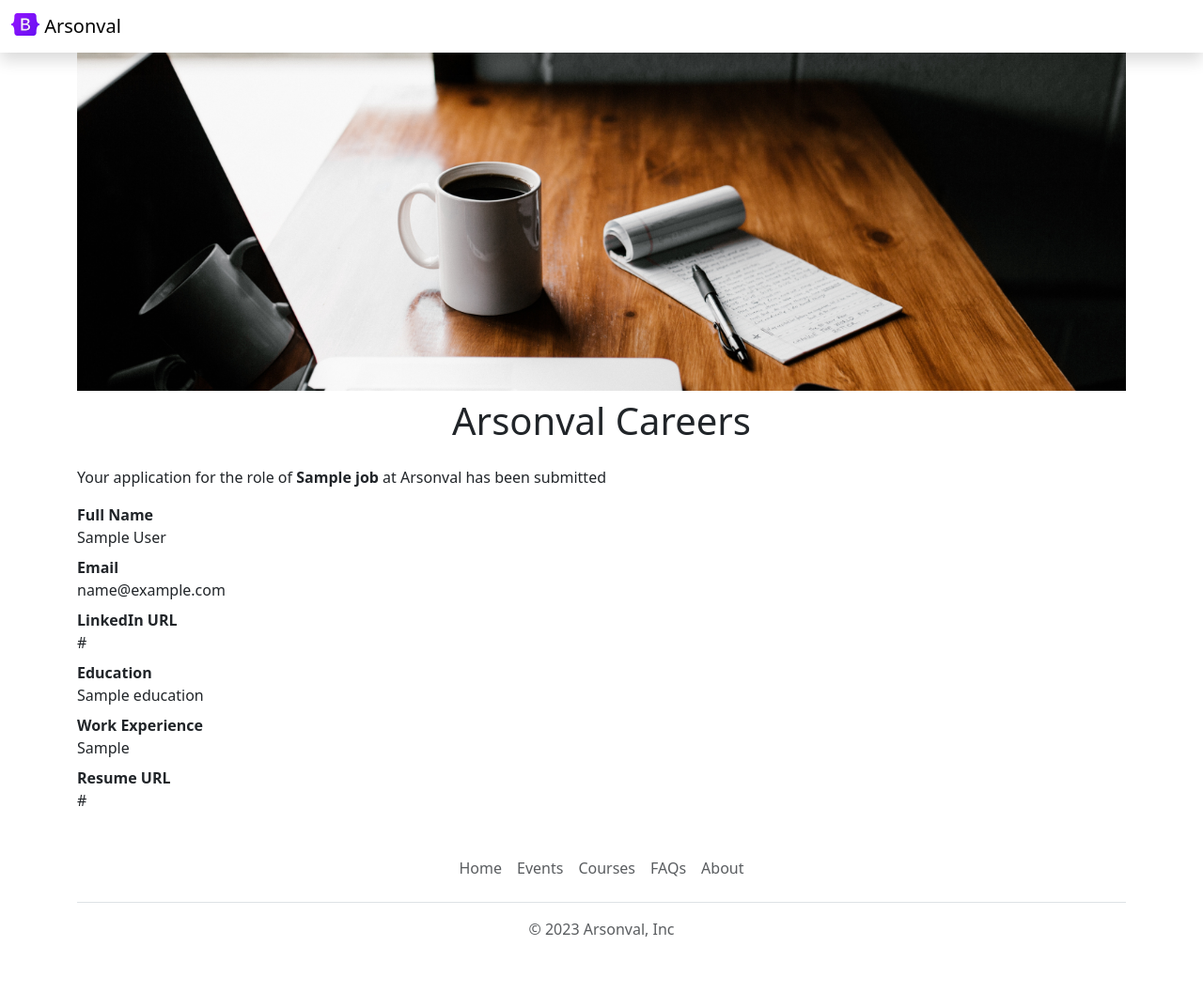
After one commit to Arsene-A/job-website-v2, a Flask app: template templates/application_submitted.html in a window 1280 px wide. The commit adds this page. Shown: the whole page at 94% size. Run offline with Flask 3, Linux system fonts and the light colour scheme; the template is opened without the code that fills it: most values are stand-ins (such as "Sample title", 1, 10 or a date in 2020).

Commit message:
store application in database

```diff
--- a/app.py
+++ b/app.py
@@ -1,5 +1,5 @@
-from flask import Flask, render_template, jsonify
-from database import load_jobs_from_db, load_job_from_db
+from flask import Flask, render_template, jsonify, request
+from database import load_jobs_from_db, load_job_from_db, add_application_to_db
 
 app = Flask(__name__)
 
@@ -27,5 +27,16 @@ def show_job(id):
   #return jsonify(JOB)
 
 
+@app.route("/job/<id>/apply", methods=['post'])
+def apply_to_job(id):
+  data = request.form
+  JOB = load_job_from_db(id)
+  add_application_to_db(id, data)
+  return render_template('application_submitted.html',
+                         application=data,
+                         job=JOB)
+  #return jsonify(data)
+
+
 if __name__ == "__main__":
   app.run(host='0.0.0.0', debug=True)
--- a/pyproject.toml
+++ b/pyproject.toml
@@ -7,6 +7,7 @@ authors = ["Replit user <<>>"]
 [tool.poetry.dependencies]
 python = "^3.10"
 Flask = "^2.3.2"
+SQLAlchemy = "^2.0.15"
 
 [tool.poetry.dev-dependencies]
 
--- /dev/null
+++ b/templates/application_submitted.html
@@ -0,0 +1,40 @@
+<!DOCTYPE html>
+<html>
+  <head>
+    <title>Application Submitted</title>
+    {% include 'bootstrap.html' %}
+  </head>
+  <body>
+    <div class="container">
+      {% include 'nav.html' %}
+      {% include 'banner.html' %}
+      <h1 class="text-center mt-2 mb-4">Arsonval Careers</h1>
+      <p>Your application for the role of <b>{{job['title']}}</b> at Arsonval has been submitted</p>
+      <b>Full Name</b>
+      <div class="mb-2">
+        {{application['full_name']}}
+      </div>
+      <b>Email</b>
+      <div class="mb-2">
+        {{application['email']}}
+      </div>
+      <b>LinkedIn URL</b>
+      <div class="mb-2">
+        {{application['linkedin_url']}}
+      </div>
+      <b>Education</b>
+      <div class="mb-2">
+        {{application['education']}}
+      </div>
+      <b>Work Experience</b>
+      <div class="mb-2">
+        {{application['work_experience']}}
+      </div>
+      <b>Resume URL</b>
+      <div class="mb-2">
+        {{application['resume_url']}}
+      </div>
+    </div>
+    {% include 'footer.html' %}
+  </body>
+<html>
--- a/templates/jobpage.html
+++ b/templates/jobpage.html
@@ -25,7 +25,8 @@
       </ol>
       <h4>Salary</h4>
       <p>{{job.currency}}. {{job.salary}}</p>
-      {% include 'footer.html' %}
+      {% include 'application_form.html' %}
     </div>
+    {% include 'footer.html' %}
   </body>
 <html>
```
Also changed, not shown: database.py (+16 -0 lines), templates/application_form.html (added, +29 -0 lines), 1 other file.
